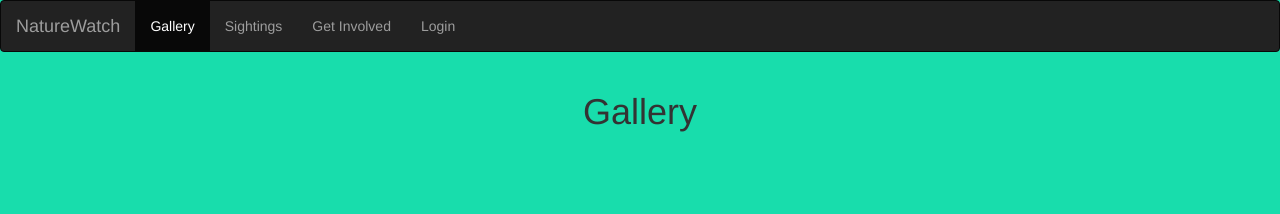
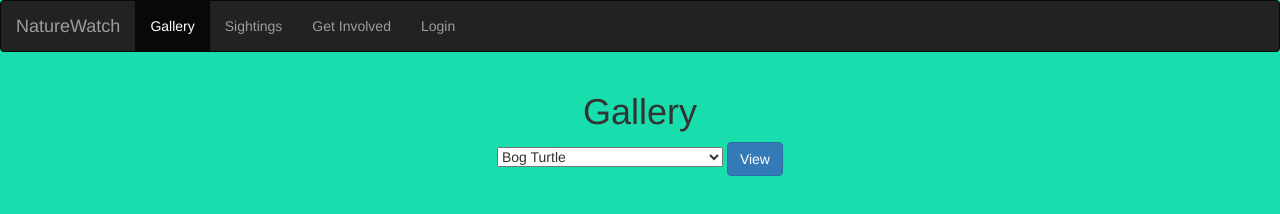
Before and after one commit to jcdaniels20/cs326-final-omicron, a website: page html/gallery.html in a window 1280 px wide. Drawn offline with nearby package versions, Linux system fonts and the light colour scheme.

Commit message:
Starting work on gallery implementation and fixing heroku connection

```diff
--- a/html/gallery.html
+++ b/html/gallery.html
@@ -3,6 +3,7 @@
     <!-- Loading in Bootstrap -->
     <head>
       <meta name = "viewport" content="width = device-width, initial scael = 1">
+          <script src="lib/js/jquery.min.js"></script>
       <!-- Latest compiled and minfied CSS -->
           <link rel="stylesheet" href="https://maxcdn.bootstrapcdn.com/bootstrap/3.3.7/css/bootstrap.min.css">
       <!-- Latest compiled and minified JavaScript -->
@@ -35,6 +36,41 @@
       </div>
     </div>
 
+    <!-- Drop Down Bar -->
+  <form method ="post" id="register" action=""></form>
+    <div align=center>
+    <select class ="dropdown" placeholder="choose one" id = "speciesDropDownSelector">
+      <option> Bog Turtle </option>
+      <option> Green Sea Turtle </option>
+      <option> Hawksbill Sea Turtle </option>
+      <option> Kemp's Ridley </option>
+      <option> Leatherback Sea Turtle </option>
+      <option> Loggerhead Sea Turtle </option>
+      <option> Red-bellied Cooter </option>
+      <option> Piping Plover </option>
+      <option> Red Knot </option>
+      <option> Roseate Tern </option>
+      <option> Shortnose Sturgeon </option>
+      <option> NE Cottontail </option>
+      <option> American Burying Beetle </option>
+      <option> Dwarf Wedgemuscle </option>
+      <option> Northeastern Beach Tiger Beetle </option>
+      <option> Puritan Tiger Beetle </option>
+    </select>
+  </form>
+    <button onclick="viewGallery()"  class="btn btn-primary">View</button> <br>
+    </div>
+
+    <!-- Output Text -->
+    <div align=center>
+      <H1 id="outputTextTemp">
+
+      </H1>
+    </div>
+
+
+
+
     <!-- Photo Grid -->
 <div class="row">
   <div class="column">
@@ -45,7 +81,6 @@
   </div>
 </div>
 
-
-
   </body>
+  <script src = 'nature.js'></script>
 </html>
--- a/html/nature.js
+++ b/html/nature.js
@@ -289,13 +289,13 @@ function removeElementsByClass(className){
     })();
   }
 
-
-
-
-
-
-
-
+  function viewGallery() {
+    (async () => {
+      var e = document.getElementById("speciesDropDownSelector");
+      var strUser = e.options[e.selectedIndex].value;
+    document.getElementById("outputTextTemp").innerHTML = "Displaying Images for " + strUser
+    })();
+  }
 
   //  document.getElementById("sightingsDatabaseView").innerHTML = "Sightings for " + speciesName + " Go right here!"
 
--- a/server-routing.js
+++ b/server-routing.js
@@ -59,7 +59,7 @@ var MyServer = /** @class */ (function () {
         this.router.get('/create', this.createSightingHandler.bind(this));
         this.router.get('/view', this.viewSightingHandler.bind(this));
         //start
-        this.server.use('/sightingsEntry', this.router);
+        this.server.use('https://agile-woodland-51212.herokuapp.com', this.router);
     }
     MyServer.prototype.createSightingHandler = function (request, response) {
         return __awaiter(this, void 0, void 0, function () {
--- a/server-routing.ts
+++ b/server-routing.ts
@@ -30,7 +30,7 @@ export class MyServer {
 	this.router.get('/view', this.viewSightingHandler.bind(this));
 
 	//start
-	this.server.use('/sightingsEntry', this.router);
+	this.server.use('https://agile-woodland-51212.herokuapp.com', this.router);
 }
 
 private async createSightingHandler(request, response) : Promise<void> {
```
Also changed, not shown: driver.ts (deleted, +0 -9 lines).
